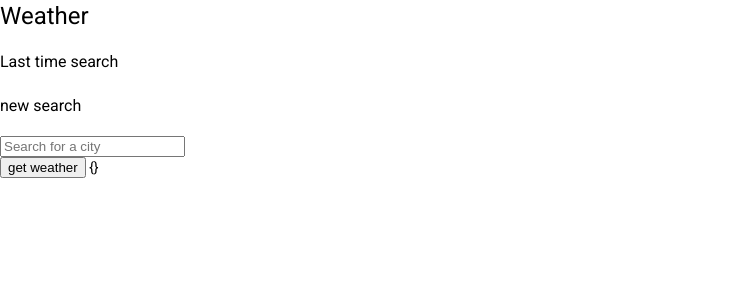
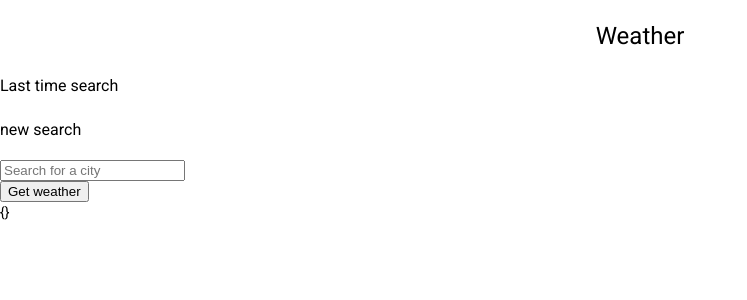
Before and after one commit to fj39328hf/weather-client, an Angular app: page / in a window 1280 px wide. Shown: the top 300 px of the page, without its empty margins (0-747 px from the left). Built offline with nearby package versions, Linux system fonts and the light colour scheme.

Commit message:
add some styles

```diff
--- a/src/app/app.component.scss
+++ b/src/app/app.component.scss
@@ -0,0 +1,4 @@
+h1 {
+  text-align: center;
+  margin: 20px;
+}
--- a/src/app/city-input/city-input.component.html
+++ b/src/app/city-input/city-input.component.html
@@ -1,3 +1,6 @@
+<div class="main">
+
+  <div class="">
 
     <h3>Last time search</h3>
     <button (click)="getLastSearch()" *ngFor="let city of lastSearchCity">{{city.name}}</button>
@@ -20,9 +23,11 @@
       </mat-autocomplete>
     </form>
 
-<button (click)="getWeather()">get weather</button>
+    <button (click)="getWeather()">Get weather</button>
+  </div>
 
+  <div class="">
 
-
-{{control.value}}
     {{ result | json }}
+  </div>
+</div>
```
Lines whose indentation alone changed are shown as unchanged.
